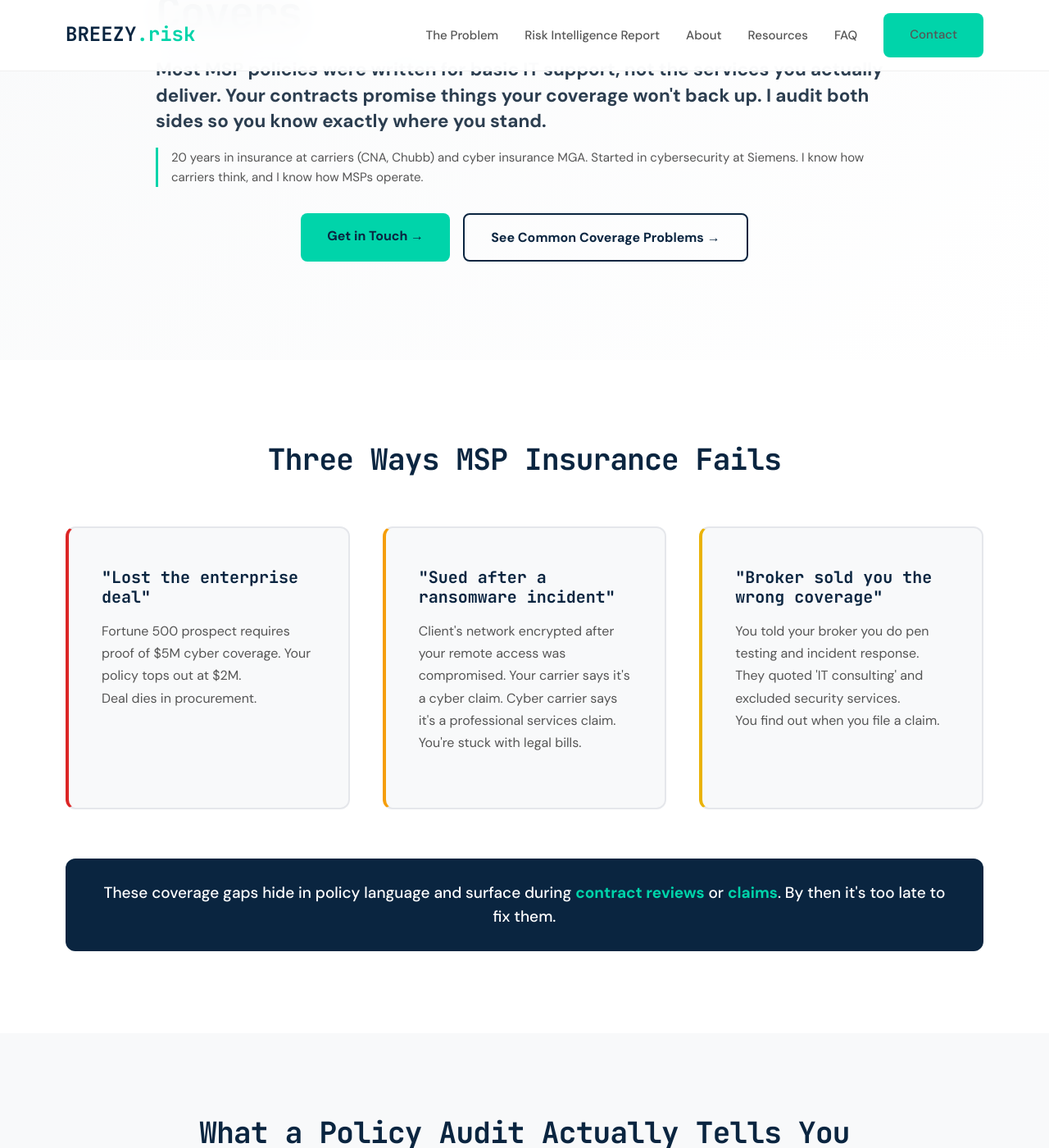
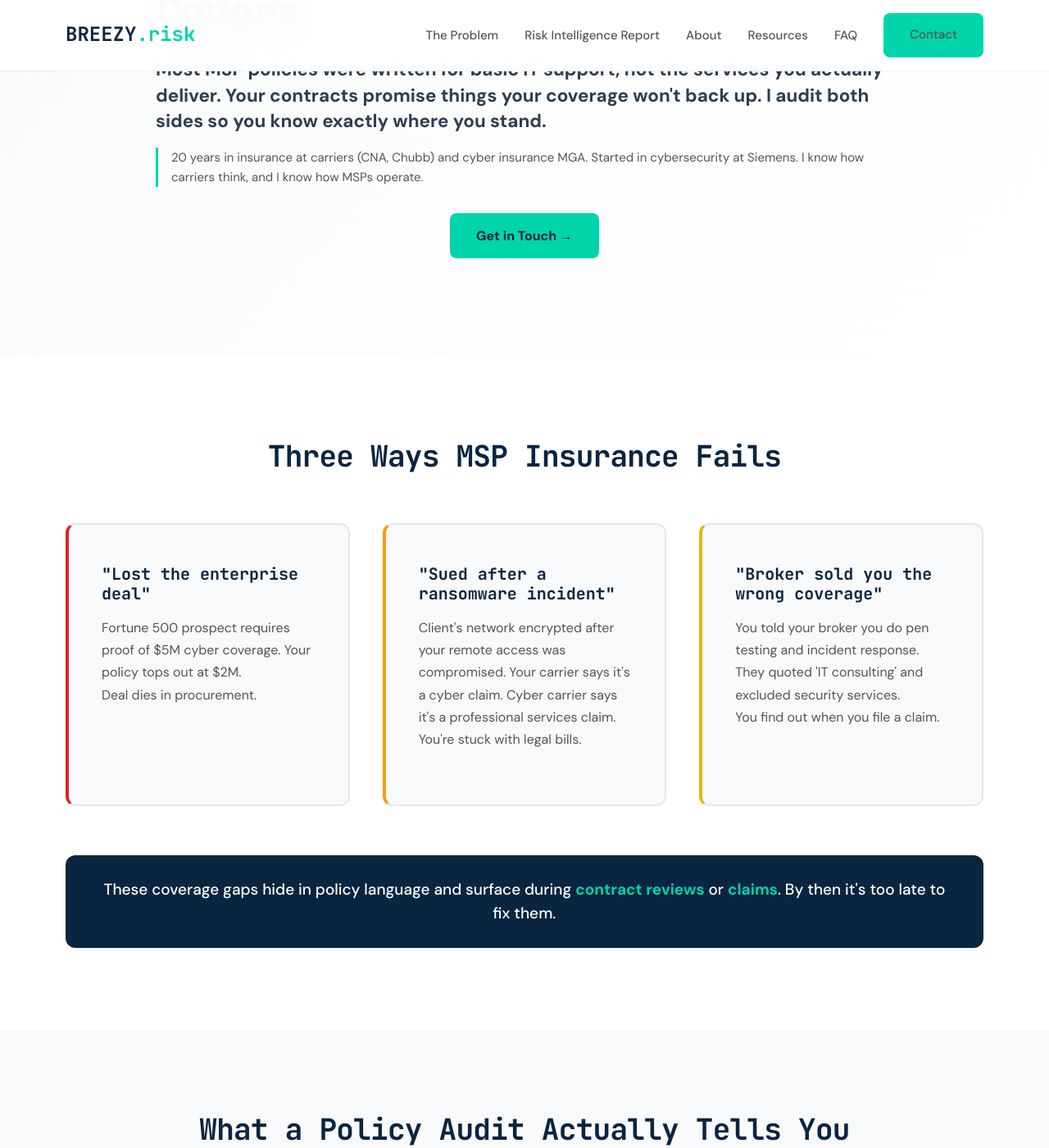
Before and after one commit to joeproe1/breezyins.com, a Jekyll site: the page built from index.html, in a window 1280 px wide and 1400 px high, scrolled down 368 px. Shown: the whole window at 82% size. Built offline with Jekyll 4.4.1, drawn with Linux system fonts in a browser that asks for light colours; some of the changed text lies outside the part shown.

Commit message:
Fix breadcrumb color, remove redundant secondary CTA, fix CTA fine print
- Force green (#00D4AA) on breadcrumb with higher CSS specificity
- Remove "See Common Coverage Problems" button (just scrolled to section below)
- Make CTA fine print parameterizable, remove from homepage "Get in Touch"
- Preserve fine print on blog post CTAs where it fits

Co-Authored-By: Claude Opus 4.6 <noreply@anthropic.com>

```diff
--- a/_includes/cta-banner.html
+++ b/_includes/cta-banner.html
@@ -4,7 +4,7 @@
             <h2>{{ include.title | default: "Find Out What Your Insurance Actually Covers" }}</h2>
             <p>{{ include.subtitle | default: "Coverage fails when tested by contract reviews or claims. Validate alignment before a gap becomes a crisis." }}</p>
             <a href="{{ '/contact/' | relative_url }}" class="btn btn-accent">{{ include.button | default: "Request a Risk Intelligence Report" }} &rarr;</a>
-            <p class="cta-fine-print">No obligation. Most firms use the report to validate existing coverage.</p>
+            {% if include.fine_print %}<p class="cta-fine-print">{{ include.fine_print }}</p>{% endif %}
         </div>
     </div>
 </section>
--- a/_layouts/post.html
+++ b/_layouts/post.html
@@ -57,7 +57,7 @@ layout: default
         </div>
 
         <footer class="post-footer">
-            {% include cta-banner.html %}
+            {% include cta-banner.html fine_print="No obligation. Most firms use the report to validate existing coverage." %}
         </footer>
     </div>
 </article>
--- a/_sass/_pages.scss
+++ b/_sass/_pages.scss
@@ -30,13 +30,13 @@
     }
 }
 
-.hero-breadcrumb {
+.hero .hero-breadcrumb {
     font-family: $font-heading;
     font-size: 13px;
     font-weight: 600;
     text-transform: uppercase;
     letter-spacing: 0.12em;
-    color: $accent;
+    color: #00D4AA;
     margin-bottom: 20px;
     display: inline-block;
     padding: 6px 14px;
--- a/index.html
+++ b/index.html
@@ -23,7 +23,6 @@ description: "Tech E&O and cyber insurance coverage for MSPs that actually respo
 
       <div class="cta-group" style="justify-content: center;">
         <a href="{{ '/contact/' | relative_url }}" class="btn btn-primary">Get in Touch &rarr;</a>
-        <a href="#problem" class="btn btn-secondary">See Common Coverage Problems &rarr;</a>
       </div>
     </div>
   </div>
```
